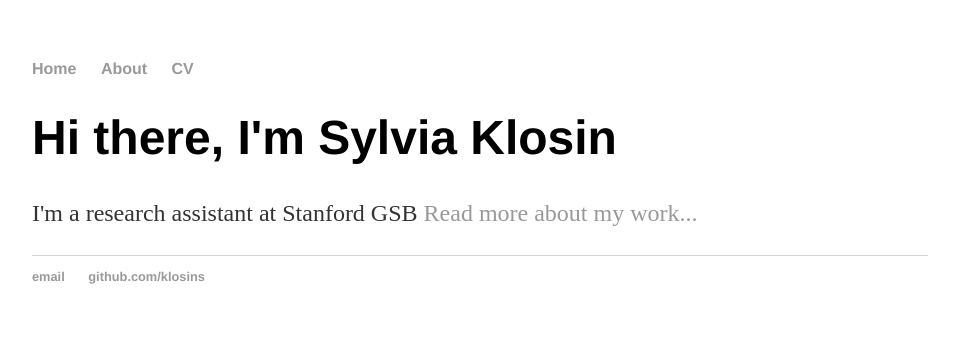
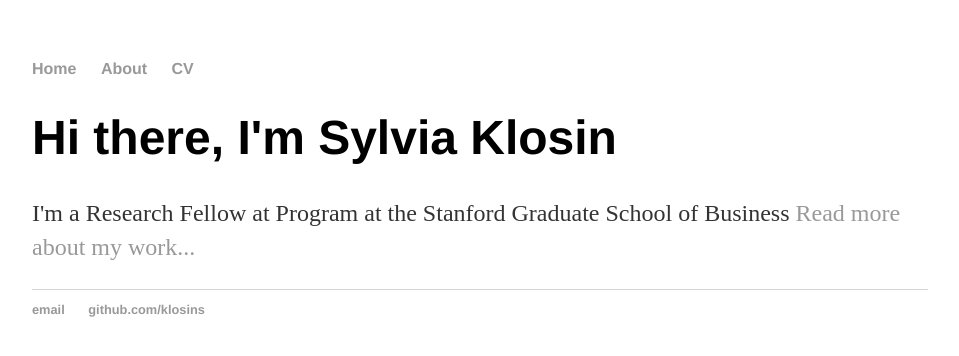
Before and after one commit to lcurrier/lcurrier.github.io, a Jekyll site: the page built from index.html, in a window 1280 px wide. Shown: the top 356 px of the page, without its empty margins (160-1119 px from the left). Built offline with Jekyll 4.4.1, drawn with Linux system fonts in a browser that asks for light colours.

Commit message:
fixing homepage

```diff
--- a/index.html
+++ b/index.html
@@ -4,5 +4,5 @@ title: Sylvia Klosin
 ---
 <div class="blurb">
     <h1>Hi there, I'm Sylvia Klosin</h1>
-    <p>I'm a research assistant at Stanford GSB <a href="/about">Read more about my work...</a></p>
+    <p>I'm a Research Fellow at Program at the Stanford Graduate School of Business <a href="/about">Read more about my work...</a></p>
 </div><!-- /.blurb -->
```
